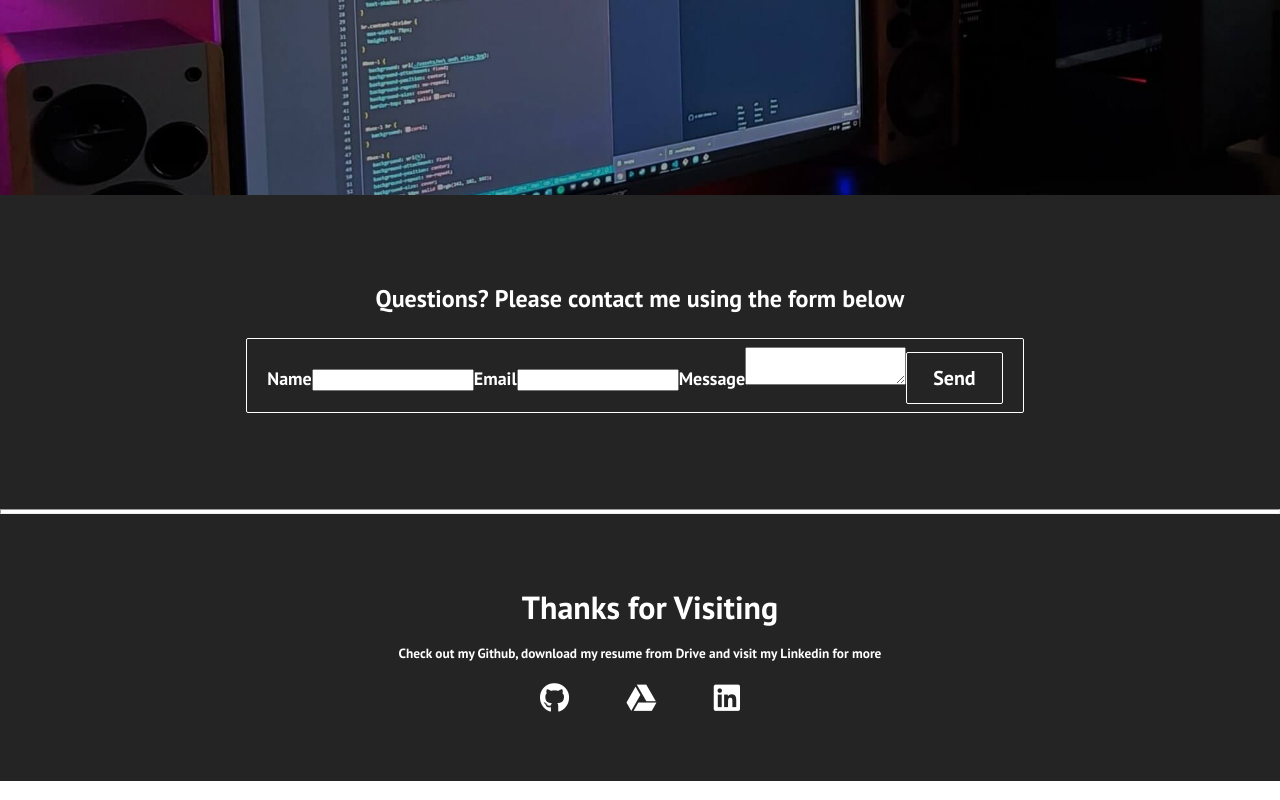
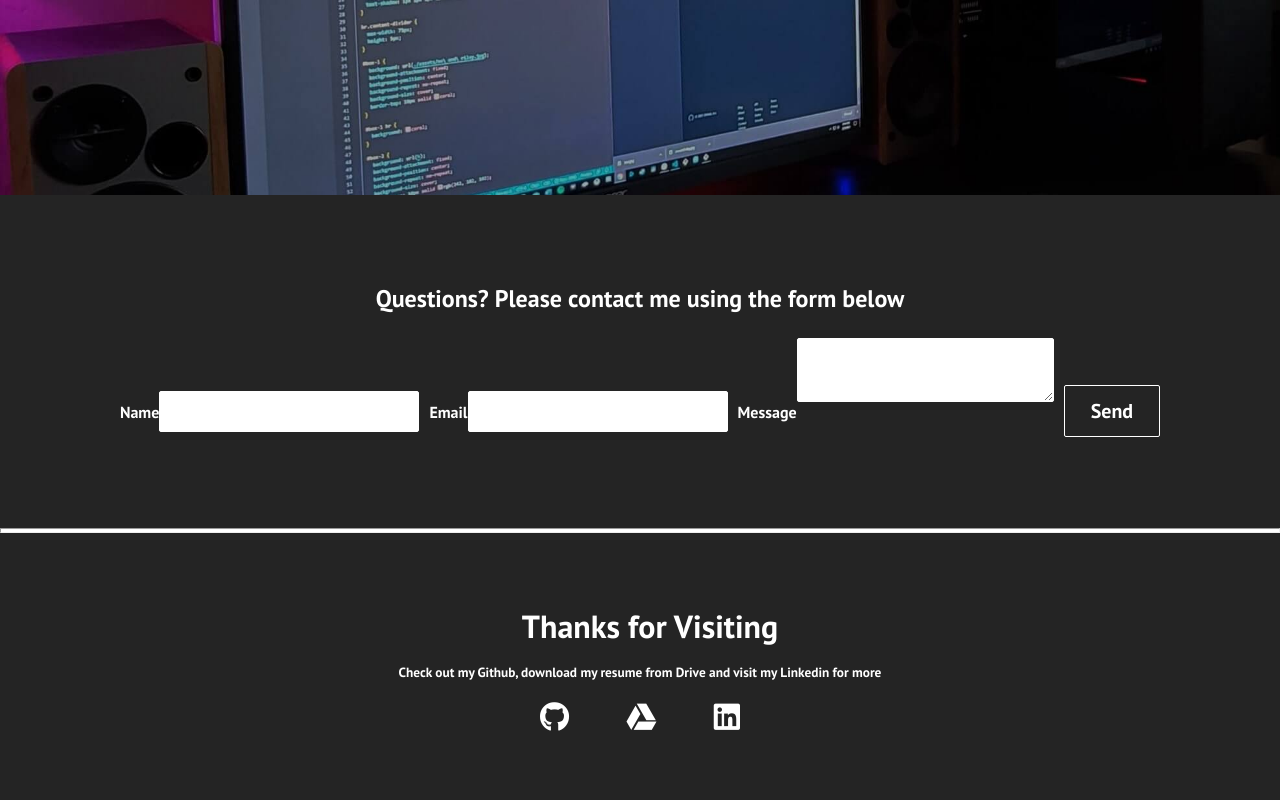
Before and after one commit to bash7325/react-portfolio, a React (Create React App) app: page /contact in a window 1280 px wide. Shown: the part 610-1410 px from the top of the page. Built offline with nearby package versions, Linux system fonts and the light colour scheme.

Commit message:
small adjustments

```diff
--- a/src/components/ContactCard.js
+++ b/src/components/ContactCard.js
@@ -22,13 +22,13 @@ function sendEmail(e) {
           <p>Questions?  Please contact me using the form below</p>
         </p>
         <div className='input-areas'>
-    <form className="contact-form email-input" onSubmit={sendEmail}>
+    <form className="contact-form" onSubmit={sendEmail}>
       <label>Name</label>
-      <input type="text" name="user_name" />
+      <input className='email-input' type="text" name="user_name" />
       <label>Email</label>
-      <input type="email" name="user_email" />
+      <input className='email-input' type="email" name="user_email" />
       <label>Message</label>
-      <textarea name="message" />
+      <textarea className='email-input' name="message" />
       <input className='btn--outline btn--large btn' type="submit" value="Send" />
     </form>
     </div>
```
